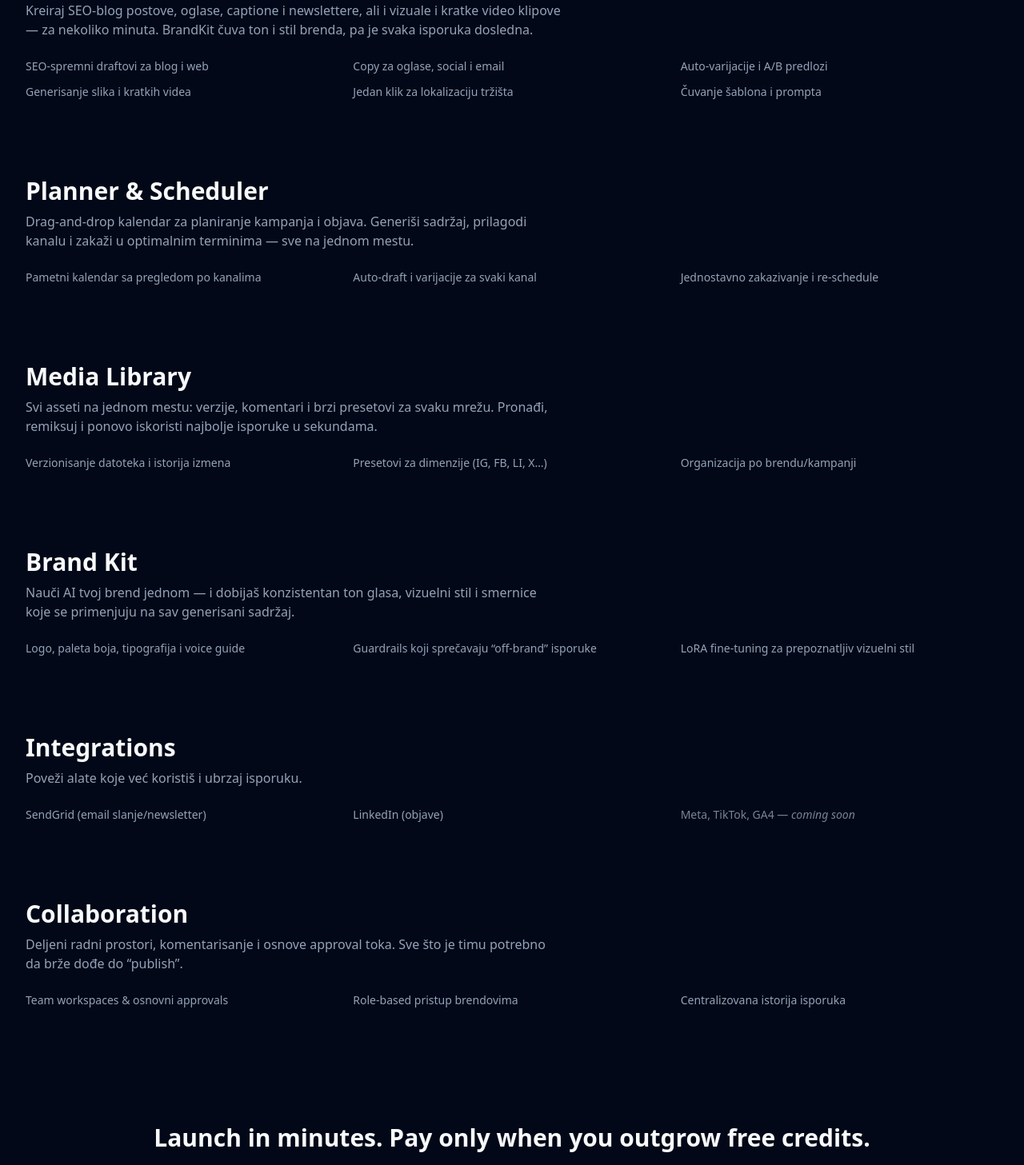
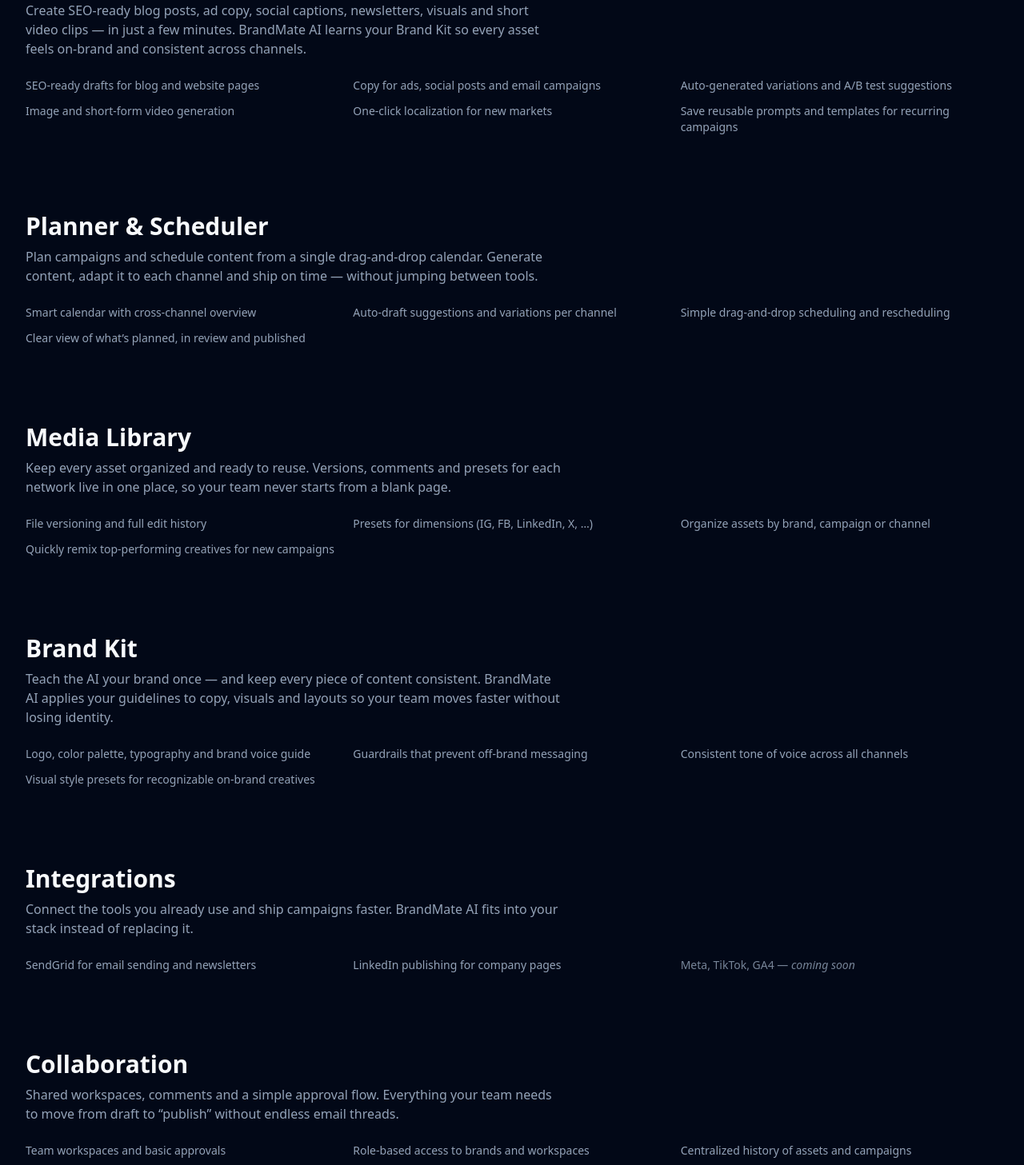
Before and after one commit to siriusaisolution-1/brandmateai, a Next.js app: page /features in a window 1280 px wide. Shown: the part 600-2057 px from the top of the page at 80% size. Built offline with nearby package versions, Linux system fonts and the light colour scheme; no server answers; what reactfire would draw is missing.

Commit message:
Update marketing features page copy

```diff
--- a/src/app/(marketing)/features/page.tsx
+++ b/src/app/(marketing)/features/page.tsx
@@ -9,12 +9,12 @@
 export const metadata: Metadata = {
   title: "Features — BrandMate AI",
   description:
-    "Planiraj kampanje, generiši sadržaj i upravljaj assetima uz BrandMate AI. AI Content Studio, Planner & Scheduler, Media Library, Brand Kit i integracije — počni besplatno, plati tek kada zatreba više kredita.",
+    "Plan campaigns, generate content and manage every asset with BrandMate AI. Content Studio, Planner & Scheduler, Media Library, Brand Kit and integrations — start for free and upgrade when you need more credits.",
   alternates: { canonical: "/features" },
   openGraph: {
     title: "BrandMate AI — Features",
     description:
-      "AI platforma za planiranje, kreiranje i skaliranje marketinga: Content Studio, Planner, Media Library, Brand Kit, integracije.",
+      "AI platform built to plan, create and scale marketing: Content Studio, Planner, Media Library, Brand Kit, integrations.",
     url: "/features",
     type: "website",
   },
@@ -22,7 +22,7 @@
     card: "summary_large_image",
     title: "BrandMate AI — Features",
     description:
-      "Kreiraj sadržaj, planiraj objave i čuvaj assete — sve na jednom mestu. Start free.",
+      "Create content, plan campaigns and store every asset — all in one workspace. Start free.",
   },
 };
 
@@ -39,9 +39,8 @@
             The AI marketing workspace built to plan, create and scale
           </h1>
           <p className="mt-4 mx-auto max-w-2xl text-muted-foreground">
-            Planiraj kampanje, generiši copy, vizuale i video, zakazuj objave i čuvaj sve assete —
-            BrandMate AI spaja strategiju, produkciju i operativu u jednu platformu.
-            Počni besplatno, plati samo kada ti zatreba više kredita.
+            Plan campaigns, generate copy, visuals and video, schedule posts, and keep every asset in one place — BrandMate AI
+            unites strategy, production, and execution in a single workspace. Start for free and only pay when you need more credits.
           </p>
           <div className="mt-8 flex items-center justify-center gap-3">
             <Button asChild size="lg">
@@ -56,66 +55,70 @@
         <section className="container py-12" data-testid="features-content-studio">
           <h2 className="text-2xl font-semibold md:text-3xl">AI Content Studio</h2>
           <p className="mt-2 max-w-2xl text-muted-foreground">
-            Kreiraj SEO-blog postove, oglase, captione i newslettere, ali i vizuale i kratke video klipove —
-            za nekoliko minuta. BrandKit čuva ton i stil brenda, pa je svaka isporuka dosledna.
+            Create SEO-ready blog posts, ad copy, social captions, newsletters, visuals and short video clips — in just a few
+            minutes. BrandMate AI learns your Brand Kit so every asset feels on-brand and consistent across channels.
           </p>
           <ul className="mt-6 grid gap-3 text-sm text-muted-foreground md:grid-cols-2 lg:grid-cols-3">
-            <li>SEO-spremni draftovi za blog i web</li>
-            <li>Copy za oglase, social i email</li>
-            <li>Auto-varijacije i A/B predlozi</li>
-            <li>Generisanje slika i kratkih videa</li>
-            <li>Jedan klik za lokalizaciju tržišta</li>
-            <li>Čuvanje šablona i prompta</li>
+            <li>SEO-ready drafts for blog and website pages</li>
+            <li>Copy for ads, social posts and email campaigns</li>
+            <li>Auto-generated variations and A/B test suggestions</li>
+            <li>Image and short-form video generation</li>
+            <li>One-click localization for new markets</li>
+            <li>Save reusable prompts and templates for recurring campaigns</li>
           </ul>
         </section>
 
         <section className="container py-12" data-testid="features-planner">
           <h2 className="text-2xl font-semibold md:text-3xl">Planner &amp; Scheduler</h2>
           <p className="mt-2 max-w-2xl text-muted-foreground">
-            Drag-and-drop kalendar za planiranje kampanja i objava. Generiši sadržaj,
-            prilagodi kanalu i zakaži u optimalnim terminima — sve na jednom mestu.
+            Plan campaigns and schedule content from a single drag-and-drop calendar. Generate content, adapt it to each
+            channel and ship on time — without jumping between tools.
           </p>
           <ul className="mt-6 grid gap-3 text-sm text-muted-foreground md:grid-cols-2 lg:grid-cols-3">
-            <li>Pametni kalendar sa pregledom po kanalima</li>
-            <li>Auto-draft i varijacije za svaki kanal</li>
-            <li>Jednostavno zakazivanje i re-schedule</li>
+            <li>Smart calendar with cross-channel overview</li>
+            <li>Auto-draft suggestions and variations per channel</li>
+            <li>Simple drag-and-drop scheduling and rescheduling</li>
+            <li>Clear view of what’s planned, in review and published</li>
           </ul>
         </section>
 
         <section className="container py-12" data-testid="features-media-library">
           <h2 className="text-2xl font-semibold md:text-3xl">Media Library</h2>
           <p className="mt-2 max-w-2xl text-muted-foreground">
-            Svi asseti na jednom mestu: verzije, komentari i brzi presetovi za svaku mrežu.
-            Pronađi, remiksuj i ponovo iskoristi najbolje isporuke u sekundama.
+            Keep every asset organized and ready to reuse. Versions, comments and presets for each network live in one place,
+            so your team never starts from a blank page.
           </p>
           <ul className="mt-6 grid gap-3 text-sm text-muted-foreground md:grid-cols-2 lg:grid-cols-3">
-            <li>Verzionisanje datoteka i istorija izmena</li>
-            <li>Presetovi za dimenzije (IG, FB, LI, X…)</li>
-            <li>Organizacija po brendu/kampanji</li>
+            <li>File versioning and full edit history</li>
+            <li>Presets for dimensions (IG, FB, LinkedIn, X, …)</li>
+            <li>Organize assets by brand, campaign or channel</li>
+            <li>Quickly remix top-performing creatives for new campaigns</li>
           </ul>
         </section>
 
         <section className="container py-12" data-testid="features-brand-kit">
           <h2 className="text-2xl font-semibold md:text-3xl">Brand Kit</h2>
           <p className="mt-2 max-w-2xl text-muted-foreground">
-            Nauči AI tvoj brend jednom — i dobijaš konzistentan ton glasa, vizuelni stil i smernice
-            koje se primenjuju na sav generisani sadržaj.
+            Teach the AI your brand once — and keep every piece of content consistent. BrandMate AI applies your guidelines
+            to copy, visuals and layouts so your team moves faster without losing identity.
           </p>
           <ul className="mt-6 grid gap-3 text-sm text-muted-foreground md:grid-cols-2 lg:grid-cols-3">
-            <li>Logo, paleta boja, tipografija i voice guide</li>
-            <li>Guardrails koji sprečavaju “off-brand” isporuke</li>
-            <li>LoRA fine-tuning za prepoznatljiv vizuelni stil</li>
+            <li>Logo, color palette, typography and brand voice guide</li>
+            <li>Guardrails that prevent off-brand messaging</li>
+            <li>Consistent tone of voice across all channels</li>
+            <li>Visual style presets for recognizable on-brand creatives</li>
           </ul>
         </section>
 
         <section className="container py-12" data-testid="features-integrations">
           <h2 className="text-2xl font-semibold md:text-3xl">Integrations</h2>
           <p className="mt-2 max-w-2xl text-muted-foreground">
-            Poveži alate koje već koristiš i ubrzaj isporuku.
+            Connect the tools you already use and ship campaigns faster. BrandMate AI fits into your stack instead of replacing
+            it.
           </p>
           <ul className="mt-6 grid gap-3 text-sm text-muted-foreground md:grid-cols-2 lg:grid-cols-3">
-            <li>SendGrid (email slanje/newsletter)</li>
-            <li>LinkedIn (objave)</li>
+            <li>SendGrid for email sending and newsletters</li>
+            <li>LinkedIn publishing for company pages</li>
             <li className="opacity-80">
               Meta, TikTok, GA4 — <span className="italic">coming soon</span>
             </li>
@@ -125,13 +128,13 @@
         <section className="container py-12" data-testid="features-collaboration">
           <h2 className="text-2xl font-semibold md:text-3xl">Collaboration</h2>
           <p className="mt-2 max-w-2xl text-muted-foreground">
-            Deljeni radni prostori, komentarisanje i osnove approval toka.
-            Sve što je timu potrebno da brže dođe do “publish”.
+            Shared workspaces, comments and a simple approval flow. Everything your team needs to move from draft to “publish”
+            without endless email threads.
           </p>
           <ul className="mt-6 grid gap-3 text-sm text-muted-foreground md:grid-cols-2 lg:grid-cols-3">
-            <li>Team workspaces &amp; osnovni approvals</li>
-            <li>Role-based pristup brendovima</li>
-            <li>Centralizovana istorija isporuka</li>
+            <li>Team workspaces and basic approvals</li>
+            <li>Role-based access to brands and workspaces</li>
+            <li>Centralized history of assets and campaigns</li>
           </ul>
         </section>
 
@@ -141,7 +144,8 @@
         >
           <h2 className="text-3xl font-bold">Launch in minutes. Pay only when you outgrow free credits.</h2>
           <p className="mt-3 mx-auto max-w-2xl text-muted-foreground">
-            Napravi nalog, isprobaj sve alate i nadogradi plan tek kada ti zatreba više BMK kredita.
+            Create your account, try every tool, and upgrade only when you need more BMK credits. No long-term contracts, no
+            setup calls — just a focused AI marketing workspace ready to go.
           </p>
           <div className="mt-8 flex items-center justify-center gap-3">
             <Button asChild size="lg">
```
